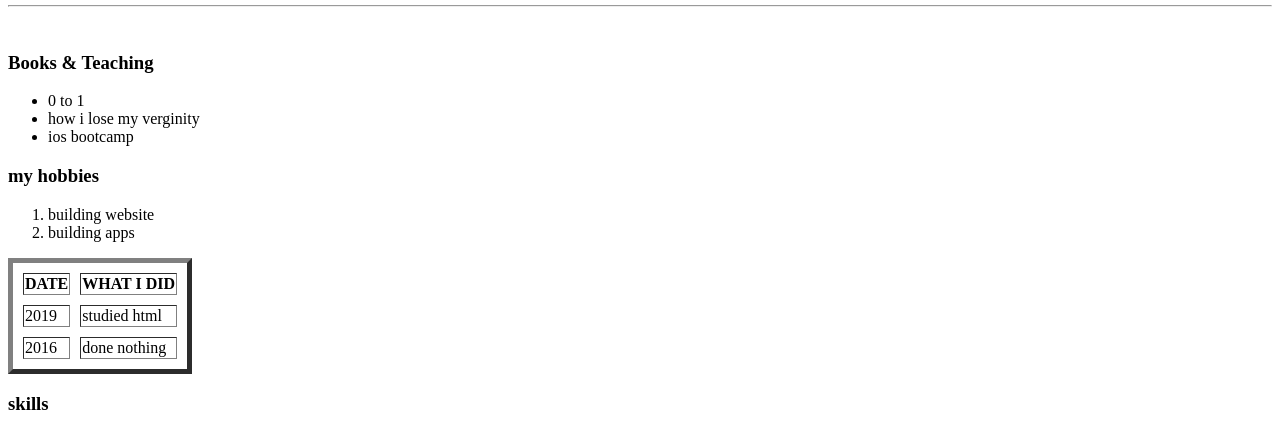
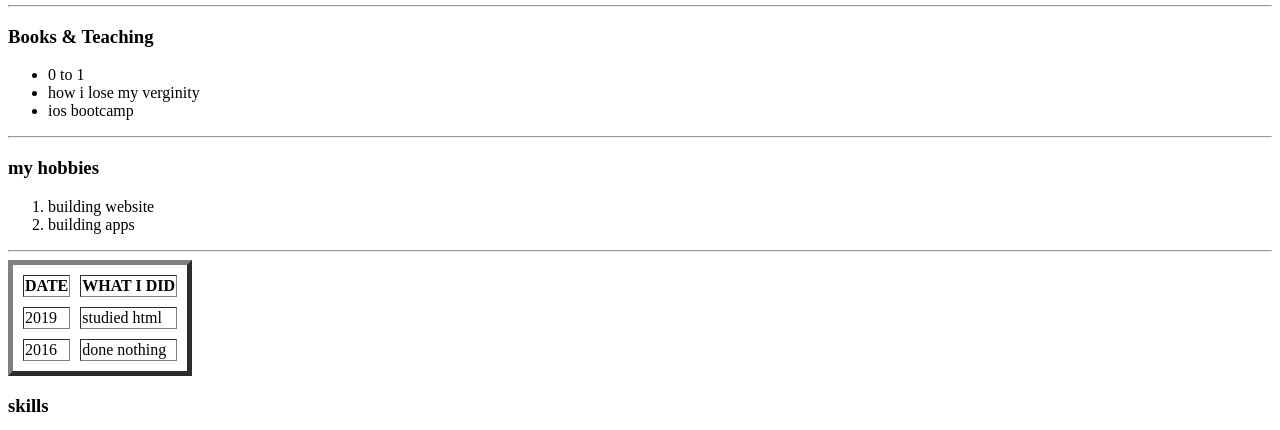
Before and after one commit to itskevinpaul/cv, a plain HTML site: page index.html in a window 1280 px wide. Shown: the part 357-787 px from the top of the page. Drawn offline with Linux system fonts and the light colour scheme.

Commit message:
Update index.html

```diff
--- a/index.html
+++ b/index.html
@@ -23,20 +23,20 @@
     </tr>
   </table>
   <hr>
-  <br>
+
   <h3>Books & Teaching</h3>
   <ul>
     <li>0 to 1</li>
     <li>how i lose my verginity</li>
     <li>ios bootcamp</li>
-  </ul>
+  </ul>  <hr>
   <h3>my hobbies
   </h3>
   <ol>
     <li>building website
     </li>
     <li>building apps</li>
-  </ol>
+  </ol>  <hr>
   <table cell cellspacing="10" border="5">
     <thead>
       <tr>
```
